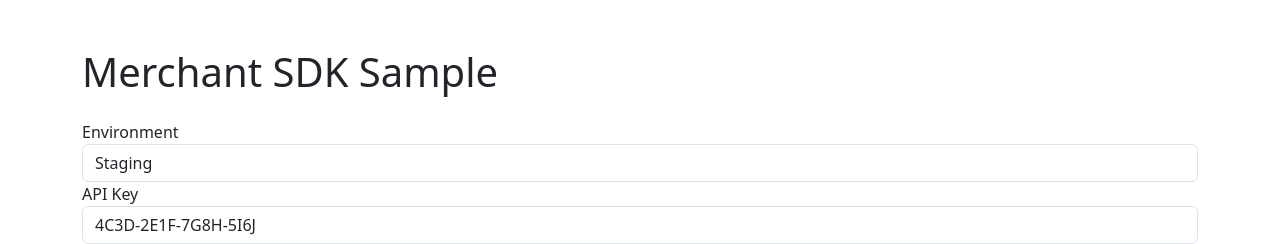
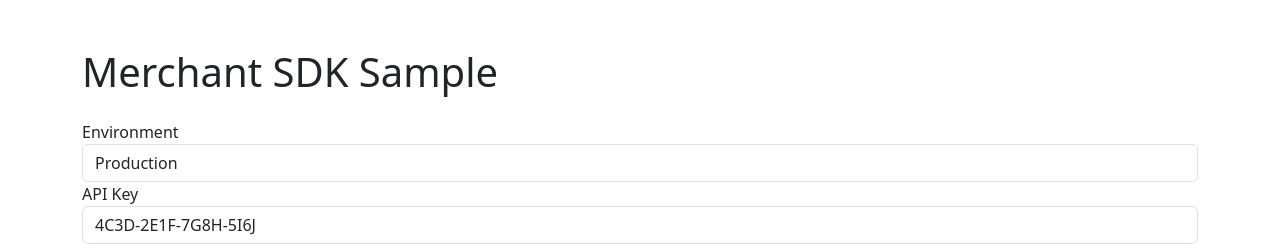
Before and after one commit to Julian-dev28/Beans-merchant-sdk-react-boilerplate, a React (Create React App) app: page / in a window 1280 px wide. Shown: the top 244 px of the page. Built offline with nearby package versions, Linux system fonts and the light colour scheme; no server answers.

Commit message:
Update QrCodeGenerator.tsx

```diff
--- a/src/components/QrCodeGenerator.tsx
+++ b/src/components/QrCodeGenerator.tsx
@@ -12,7 +12,7 @@ import "./styles.css";
 
 const QrCodeGenerator: React.FC = () => {
   const [formData, setFormData] = useState<IFormState>({
-    environment: "",
+    environment: `${BeansMerchantSdkEnvironment.PRODUCTION}`,
     customEnvironment: "",
     apiKey: "4C3D-2E1F-7G8H-5I6J",
     stellarAccountId:
@@ -90,6 +90,7 @@ const QrCodeGenerator: React.FC = () => {
     event: React.ChangeEvent<HTMLSelectElement>
   ) => {
     const { value } = event.target;
+    try {
       const newEnvironment: string =
         value === "production"
           ? BeansMerchantSdkEnvironment.PRODUCTION
@@ -97,11 +98,14 @@ const QrCodeGenerator: React.FC = () => {
           ? BeansMerchantSdkEnvironment.STAGING
           : (value as BeansMerchantSdkEnvironment);
       setEnvironment(newEnvironment);
-
       setFormData((prevState) => ({
         ...prevState,
-      environment: value,
+        environment: newEnvironment,
       }));
+      console.log("Environment changed to:", newEnvironment);
+    } catch (err) {
+      console.error("Error when changing environment:", err);
+    }
   };
 
   return (
@@ -117,8 +121,10 @@ const QrCodeGenerator: React.FC = () => {
             onChange={handleEnvironmentChange}
             className="form-control"
           >
-            <option value="api.staging.beansapp.com">Staging</option>
-            <option value="api.beansapp.com">Production</option>
+            <option value={BeansMerchantSdkEnvironment.STAGING}>Staging</option>
+            <option value={BeansMerchantSdkEnvironment.PRODUCTION}>
+              Production
+            </option>
             <option value="custom">Custom</option>
           </select>
         </div>
```
Lines whose indentation alone changed are shown as unchanged.
